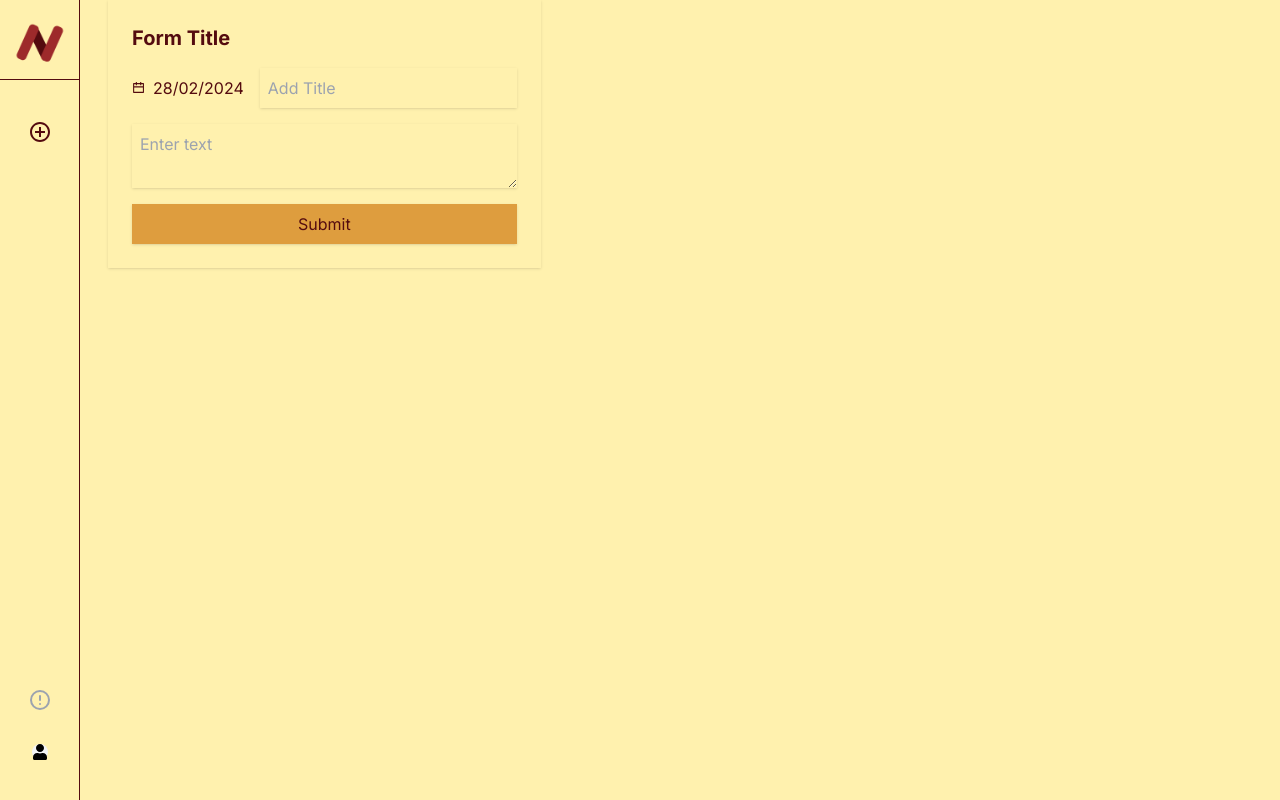
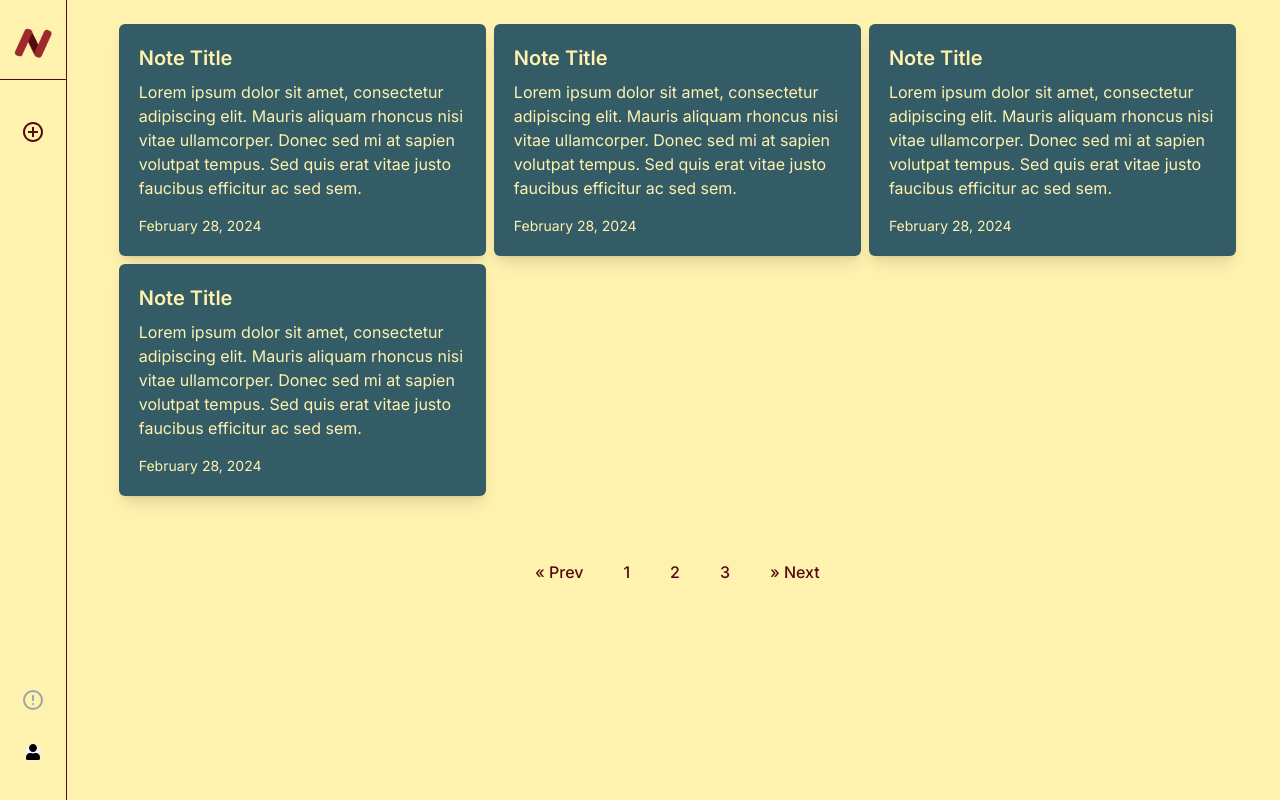
Before and after one commit to aicha-azr/Note-Management, a Next.js app: page / in a window 1280 px wide. Built offline with nearby package versions, Linux system fonts and the light colour scheme.

Commit message:
card notes

```diff
--- a/app/ReusableComponent/Card.tsx
+++ b/app/ReusableComponent/Card.tsx
@@ -4,16 +4,25 @@ import { ReactNode } from 'react';
 
 interface CardProps {
   className?: string;
-  children: ReactNode;
+  title:string;
+  body: string;
+  createdAt:string;
 }
 
-const Card: React.FC<CardProps> = ({ className, children, ...rest }) =>{
+const Card: React.FC<CardProps> = ({ className,body,createdAt,title, ...rest }) =>{
     return(
-        <>
-        <div className={cn(className, "shadow-md  rounded-sm p-2 bg-[#232323] text-white")} {...rest}>
-        {children}
+        // <>
+        // <div className={cn(className, "shadow-md  rounded-sm p-2 bg-[#232323] text-white")} {...rest}>
+        // {children}
+        // </div>
+        // </>
+        <div className="max-w-md mx-auto bg-pastell-blue rounded-md overflow-hidden shadow-lg p-3">
+          <div className="p-2">
+            <h2 className="text-xl text-blanc-casse font-semibold mb-2">{title}</h2>
+            <p className="text-blanc-casse mb-4">{body}</p>
+            <p className="text-sm text-blanc-casse">{createdAt}</p>
+          </div>
         </div>
-        </>
     )
 }
 export default Card;
--- a/app/page.tsx
+++ b/app/page.tsx
@@ -20,8 +20,23 @@ export default function Home() {
   return (<>
             <div className=" h-screen bg-blanc-casse flex gap-2">
               <SideBar/>
+              <div className="flex flex-col ">
+                 <div className="bg-blanc-casse text-burgendy p-6 grid grid-cols-3 gap-2 h-fit justify-end mx-5 ">
+                    <Card createdAt="February 28, 2024" body="Lorem ipsum dolor sit amet, consectetur adipiscing elit. Mauris aliquam rhoncus nisi vitae ullamcorper. Donec sed mi at sapien volutpat tempus. Sed quis erat vitae justo faucibus efficitur ac sed sem." title="Note Title" className=""/>
+                    <Card createdAt="February 28, 2024" body="Lorem ipsum dolor sit amet, consectetur adipiscing elit. Mauris aliquam rhoncus nisi vitae ullamcorper. Donec sed mi at sapien volutpat tempus. Sed quis erat vitae justo faucibus efficitur ac sed sem." title="Note Title" className=""/>
+                    <Card createdAt="February 28, 2024" body="Lorem ipsum dolor sit amet, consectetur adipiscing elit. Mauris aliquam rhoncus nisi vitae ullamcorper. Donec sed mi at sapien volutpat tempus. Sed quis erat vitae justo faucibus efficitur ac sed sem." title="Note Title" className=""/>
+                    <Card createdAt="February 28, 2024" body="Lorem ipsum dolor sit amet, consectetur adipiscing elit. Mauris aliquam rhoncus nisi vitae ullamcorper. Donec sed mi at sapien volutpat tempus. Sed quis erat vitae justo faucibus efficitur ac sed sem." title="Note Title" className=""/>
 
-              <EditNote />
+                  </div>
+                  <div className=" mt-8 font-medium self-center ">
+                    <button className=" text-burgendy px-4 py-2 rounded-md mr-2">&laquo; Prev</button>
+                    <button className=" text-burgendy px-4 py-2 rounded-md mr-2">1</button>
+                    <button className=" text-burgendy px-4 py-2 rounded-md mr-2">2</button>
+                    <button className=" text-burgendy px-4 py-2 rounded-md mr-2">3</button>
+                    <button className=" text-burgendy px-4 py-2 rounded-md">&raquo; Next</button>
+                  </div>
+              </div>
+
             </div>
             </>
 
```
